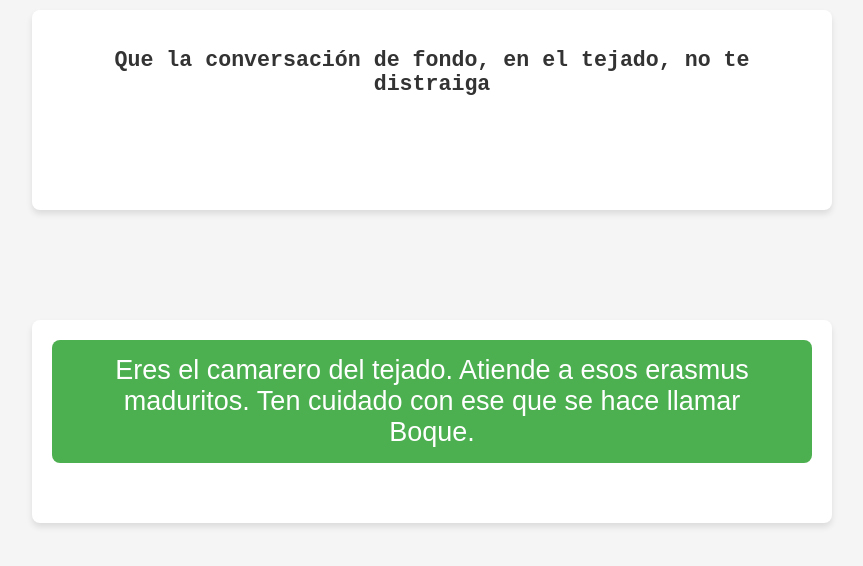
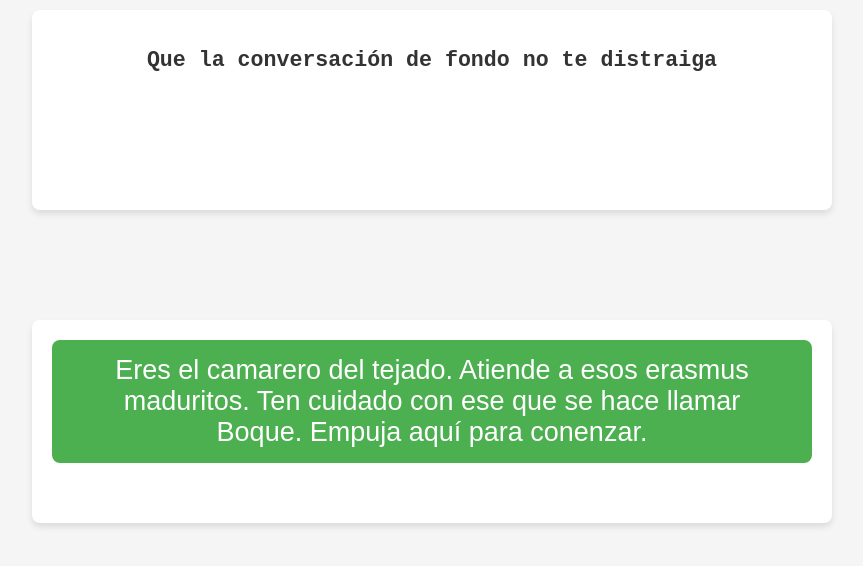
Before and after one commit to alabcar/Tejado, a plain HTML site: page index.html in a window 1280 px wide. Shown: the whole page, without its empty margins (208-1071 px from the left). Drawn offline with Linux system fonts and the light colour scheme.

Commit message:
Actualizar index.html

```diff
--- a/index.html
+++ b/index.html
@@ -8,12 +8,12 @@
 </head>
 <body>
     <div id="chat-box">
-        <h2>Que la conversación de fondo, en el tejado, no te distraiga  </h2>
+        <h2>Que la conversación de fondo no te distraiga  </h2>
         <div id="chat-content"></div>
     </div>
 
     <div id="game-container">
-        <button id="start-button">Eres el camarero del tejado. Atiende a esos erasmus maduritos. Ten cuidado con ese que se hace llamar Boque.</button>
+        <button id="start-button">Eres el camarero del tejado. Atiende a esos erasmus maduritos. Ten cuidado con ese que se hace llamar Boque. Empuja aquí para conenzar. </button>
     </div>
 
     <script src="script_v2.js"></script>
```
